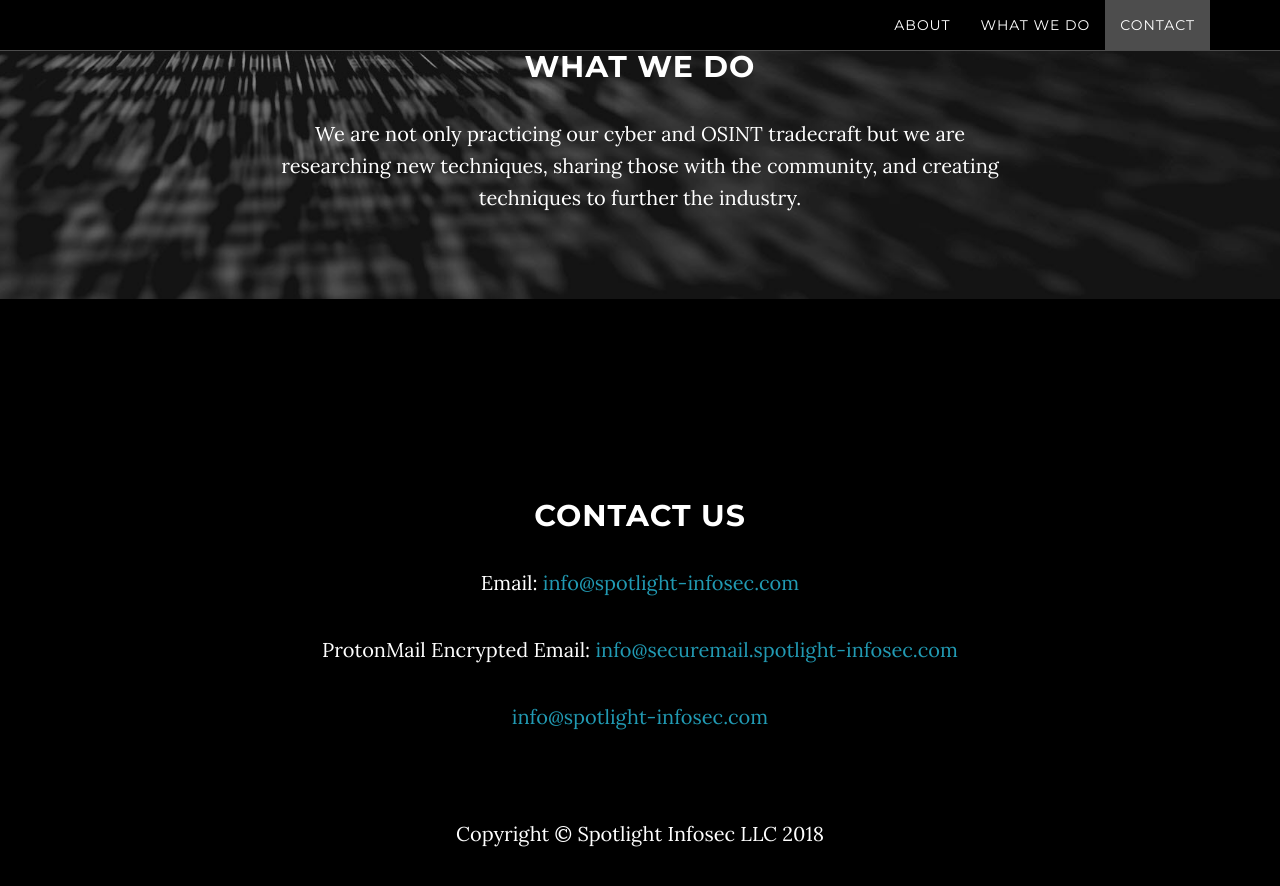
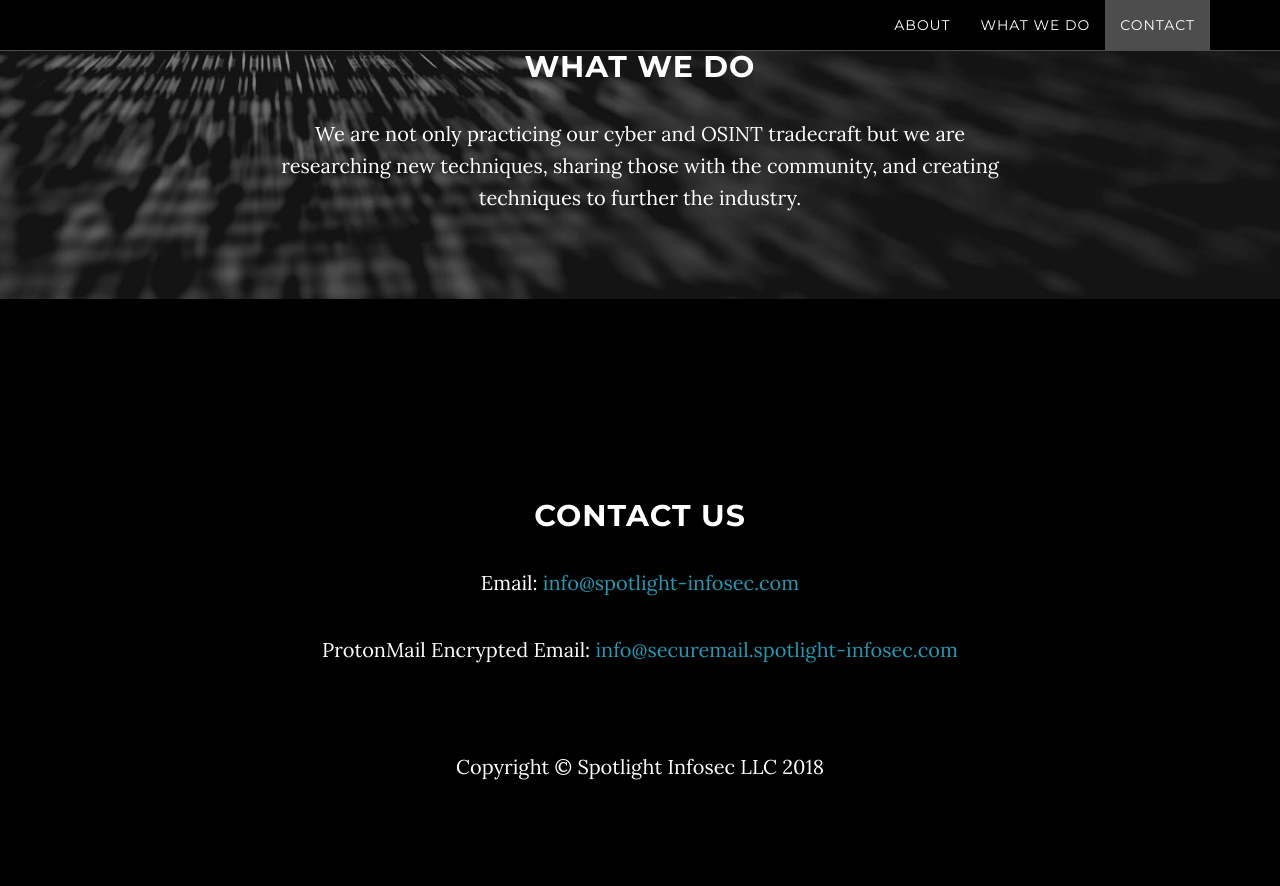
Before and after one commit to spotlightinfosec/spotlightinfosec.github.io, a Jekyll site: the page built from index.html, in a window 1280 px wide and 900 px high, scrolled down 1566 px. Shown: the top 886 px of the window. Built offline with Jekyll 4.4.1, drawn with Linux system fonts in a browser that asks for light colours; after the commit the page ends 2399 px from its top, so only the background shows below that.

```diff
--- a/_includes/contact.html
+++ b/_includes/contact.html
@@ -5,8 +5,6 @@
                 <h2>Contact Us</h2>
                 <p>Email: <a href="mailto:info@spotlight-infosec.com?subject=Information Request">info@spotlight-infosec.com</a></p>
                 <p>ProtonMail Encrypted Email: <a href="mailto:info@securemail.spotlight-infosec.com?subject=Information Request">info@securemail.spotlight-infosec.com</a></p>
-                <p><a href="mailto:{{ site.email }}">{{ site.email }}</a>
-                </p>
             </div>
         </div>
     </section>
```
